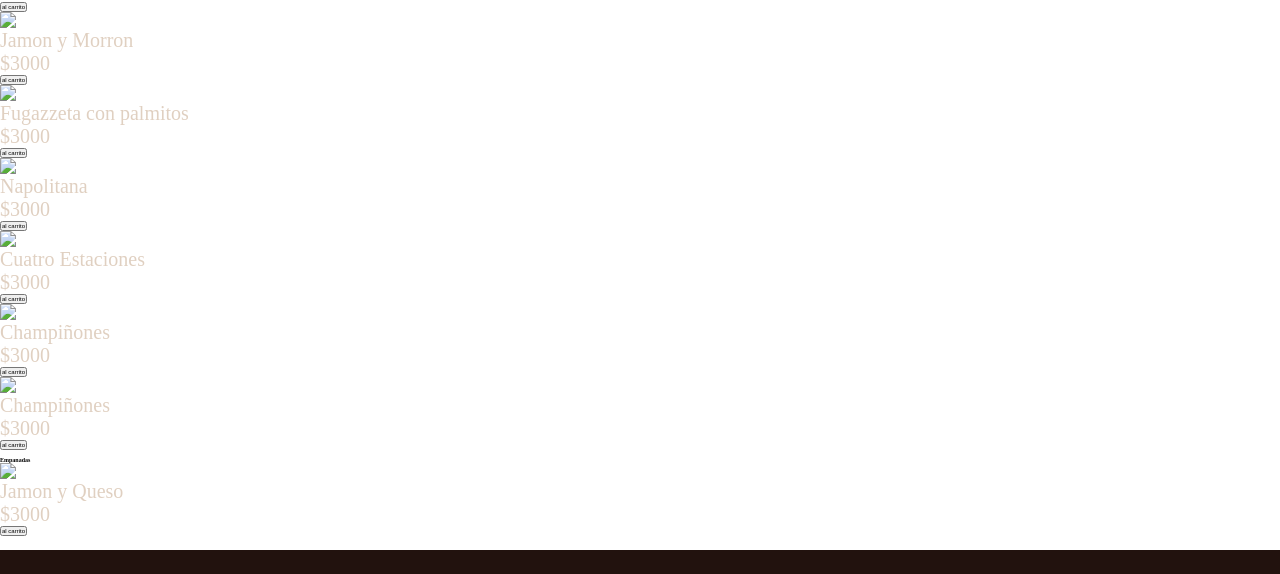
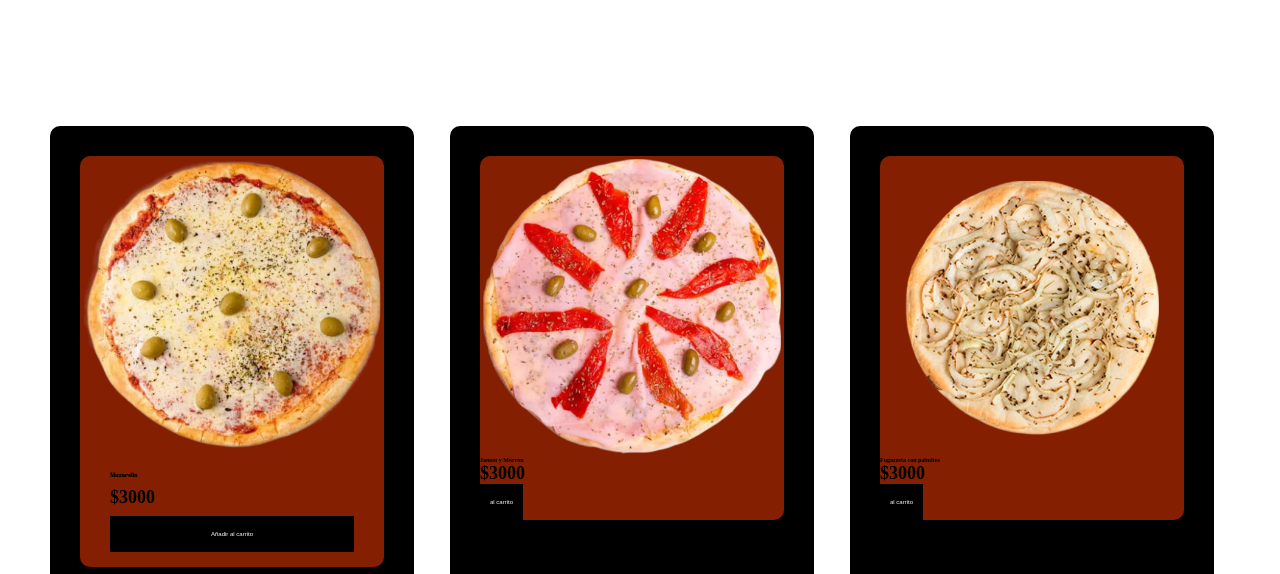
Before and after one commit to BrendaRuthHerrera/Carta-menu, a plain HTML site: page html/comidas.html in a window 1280 px wide. Shown: the part 88-662 px from the top of the page. Drawn offline with Linux system fonts and the light colour scheme.

Commit message:
diseñocomida

```diff
--- a/css/comidas.css
+++ b/css/comidas.css
@@ -1,30 +1,87 @@
-.comida > table {
-    color: white;
-    background-color: rgba(0, 0, 0, 0.637);
-    padding: 20px;
-    font-size: 20px;
-    margin: 20px;
-  }
 
-  .comida {
+@font-face {
+  font-family: 'Attena';
+  src: url(../fonts/attena-webfont.woff) format('woff')
+}
+body{
+  margin: 0 auto;
+ padding: 0;
+ box-sizing: border-box;
+
+ }
+ main{
+  padding-top: 13rem;
+ }
+
+.conteinercomida{
+  display: grid;
+  grid-template-columns: repeat(3, 1fr);
+  gap: 20px;
+  padding: 50px;
+}
+
+
+figure{
+   max-width: 100%;
+}
+
+img{
+
+  text-align: center;
+}
+.comida1{
+  background-color: black;
+    max-width: 80%;
+    padding: 30px;
+    border-radius: 10px;
+}
+
+.comida2{
+  background-color:#842001;
+  margin:  10px;
+  max-width: 100%;
+  margin: 0 auto;
+  border-radius: 10px;
+}
+.info-product{
+  padding: 15px 30px;
+  line-height: 1;
+  font-family: 'Attena', sans-serif;
+  display: flex;
+  flex-direction: column;
+  gap: 10px;
+}
+.comida2 img{
+    width: 100%;
+    height: 300px;
+    object-fit: cover;
+    border-radius: 10px 10px 0 0;
+    transition: all .5s;
+}
+.comida2 figure{
+  overflow: hidden;
+}
+img:hover{
+  transform: scale(1.2);
+}
+p{
+  font-size: 18px;
+  font-weight: 900;
+  color: black;
+}
+button{
+  border: none;
+  background: none;
+  background-color: black;
+  color: white;
+  padding: 15px 10px;
+  cursor: pointer;
+}
+
+@media (max-width: 1024px) {
+  .conteinercomida {
     display: flex;
     flex-wrap: wrap;
   }
-
-  .pizza {
-    border-radius: 50%;
-    max-width: 40%;
-    font-size: 30px;
-  }
-  .emp {
-    border-radius: 50%;
-    max-width: 40%;
-    font-size: 30px;
-  }
-  #n {
-    color: red;
-    font-size: 30px;
-    text-shadow: rgba(255, 255, 255, 0.507) 1px 2px 3px;
-    margin-left: 10px;
-  }
+}
   /*fin de comidas*/
--- a/html/comidas.html
+++ b/html/comidas.html
@@ -50,30 +50,26 @@
  <br>
  <br>
  <br>
+ <br>
 
  <h2>Pizza</h2>
+<main>
  <div class="conteinercomida">
-   <div class="comida1">
-    <img class="muzza" src="../imgs/muzza2.png"
-    width="40%">
-    <p>Muzarella</p>
-    <p>$3000</p>
-    <button>al carrito</button>
-   </div>
-
-   <div class="comida1">
-    <img class="muzza" src="../imgs/jamon.png"
-    width="40%">
-    <p>Jamon y Morron</p>
-    <p>$3000</p>
-    <button>al carrito</button>
+    <div class="comida1">
+     <div class="comida2">
+      <figure><img src="../imgs/muzza2.png"></figure>
+      <div class="info-product">
+       <h2>Muzarella</h2>
+       <p>$3000</p>
+       <button>Añadir al carrito</button>
+      </div>
+     </div>
    </div>
 
    <div class="comida1">
     <div class="comida2">
-      <img class="muzza" src="../imgs/fugazzeta.png"
-      width="40%">
-      <p>Fugazzeta con palmitos</p>
+      <figure><img class="muzza" src="../imgs/jamon.png"> </figure>
+      <h2>Jamon y Morron</h2>
       <p>$3000</p>
       <button>al carrito</button>
     </div>
@@ -81,9 +77,8 @@
 
    <div class="comida1">
     <div class="comida2">
-      <img class="muzza" src="../imgs/napolitana.png"
-      width="40%">
-      <p>Napolitana</p>
+      <figure><img class="muzza" src="../imgs/fugazzeta.png">  </figure>
+      <h2>Fugazzeta con palmitos</h2>
       <p>$3000</p>
       <button>al carrito</button>
     </div>
@@ -91,9 +86,8 @@
 
    <div class="comida1">
     <div class="comida2">
-      <img class="muzza" src="../imgs/4esta.png"
-      width="40%">
-      <p>Cuatro Estaciones</p>
+      <figure><img class="muzza" src="../imgs/napolitana.png"></figure>
+      <h2>Napolitana</h2>
       <p>$3000</p>
       <button>al carrito</button>
     </div>
@@ -101,9 +95,8 @@
 
    <div class="comida1">
     <div class="comida2">
-      <img class="muzza" src="../imgs/champiñones.png"
-      width="40%">
-      <p>Champiñones</p>
+      <figure>><img class="muzza" src="../imgs/4esta.png"> </figure >
+      <h2>Cuatro Estaciones</h2>
       <p>$3000</p>
       <button>al carrito</button>
     </div>
@@ -111,15 +104,24 @@
 
    <div class="comida1">
     <div class="comida2">
-     <img class="muzza" src="../imgs/champiñones.png"
->
-     <p>Champiñones</p>
+      <figure><img class="muzza" src="../imgs/champiñones.png"> </figure>
+      <h2>Champiñones</h2>
+      <p>$3000</p>
+      <button>al carrito</button>
+    </div>
+   </div>
+
+   <div class="comida1">
+    <div class="comida2">
+    <figure><img class="muzza" src="../imgs/champiñones.png"></figure>
+     <h2>Champiñones</h2>
      <p>$3000</p>
      <button>al carrito</button>
     </div>
    </div>
 
-</div>
+  </div>
+</main>
 <br>
 <h1>Empanadas</h1>
 <div class="conteinercomida">
```
Also changed, not shown: imgs/4esta.png (added), imgs/fugazzeta.png (added), imgs/jamon.png (added), imgs/muzza2.png (added), imgs/napolitana.png (added).
